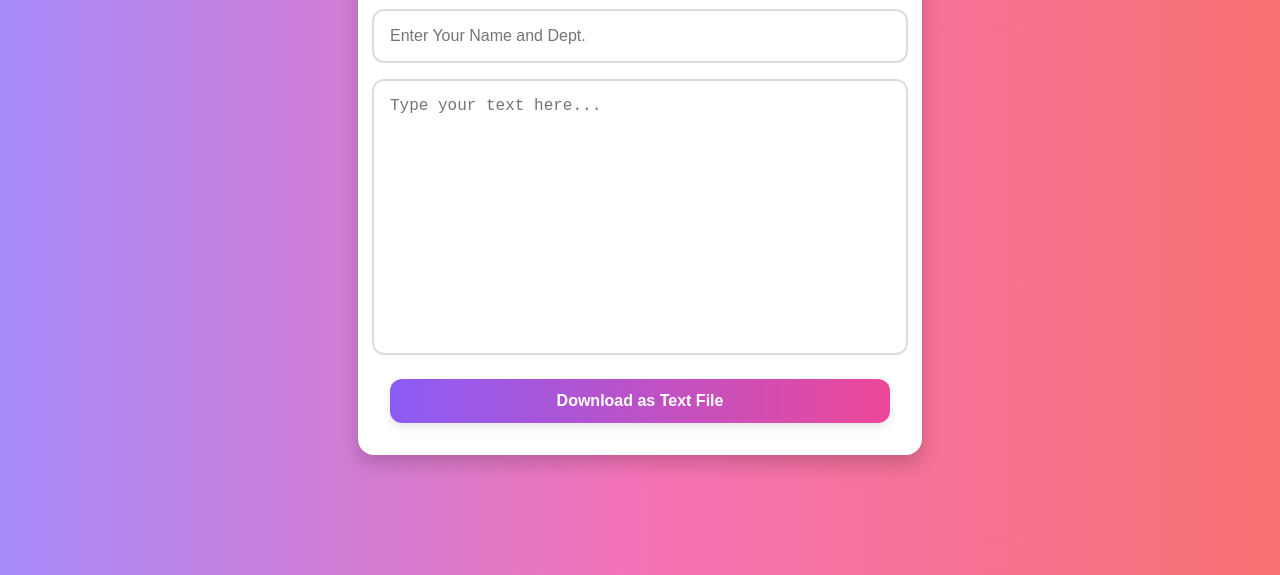
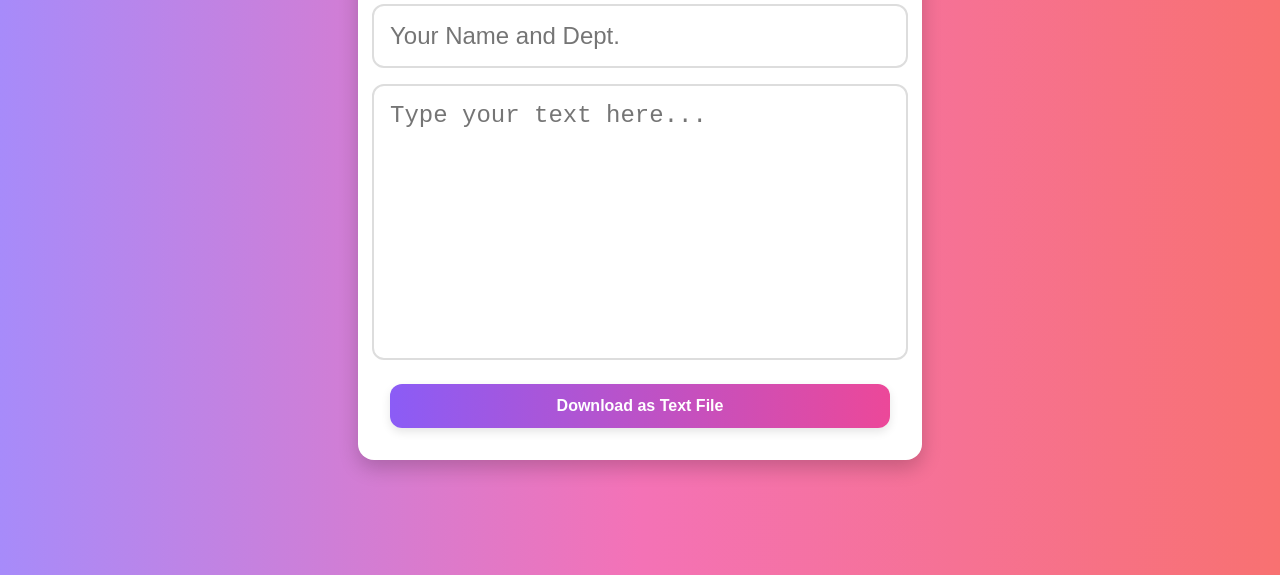
Before and after one commit to HumayunKamal/HtmlToTextFile, a plain HTML site: page index.html in a window 1280 px wide. Shown: the part 225-800 px from the top of the page. Drawn offline with Linux system fonts and the light colour scheme.

Commit message:
form field size increased and required added

```diff
--- a/index.html
+++ b/index.html
@@ -2,8 +2,8 @@
 <html lang="en">
 
 <head>
-    <meta charset="UTF-8">
-    <meta name="viewport" content="width=device-width, initial-scale=1.0">
+    <meta charset="UTF-8" />
+    <meta name="viewport" content="width=device-width, initial-scale=1.0" />
     <link rel="icon" href="./favicon.ico" ">
     <title>Text to File Converter</title>
     <style>
@@ -31,6 +31,14 @@
         max-width: 500px;
       }
 
+      .form_container {
+        display: flex;
+        flex-direction: column;
+        justify-content: center;
+        align-items: center;
+        width: 100%;
+      }
+
       h1 {
         text-align: center;
         color: #333;
@@ -39,6 +47,7 @@
 
       input,
       textarea {
+        font-size: 24px !important;
         width: 100%;
         padding: 1rem;
         border: 2px solid #ddd;
@@ -83,17 +92,20 @@
   <body>
     <div class=" container">
     <h1>Text to File Converter</h1>
-    <input id="fileName" type="text" placeholder="Enter Your Name and Dept." />
-    <textarea id="userText" placeholder="Type your text here..."></textarea>
-    <button onclick="downloadTxtFile()">Download as Text File</button>
+    <form onsubmit="downloadTxtFile(); return false;" class="form_container">
+        <input id="fileName" type="text" placeholder="Your Name and Dept." required />
+        <textarea id="userText" placeholder="Type your text here..." required></textarea>
+        <button type="submit">Download as Text File</button>
+    </form>
     </div>
 
     <script>
         function downloadTxtFile() {
             const text = document.getElementById("userText").value;
-            const fileName = document.getElementById("fileName").value || "myTextFile";
+            const fileName =
+                document.getElementById("fileName").value || "myTextFile";
             const element = document.createElement("a");
-            const file = new Blob([text], { type: 'text/plain' });
+            const file = new Blob([text], { type: "text/plain" });
             element.href = URL.createObjectURL(file);
             element.download = fileName + ".txt";
             document.body.appendChild(element);
```
Lines whose indentation alone changed are shown as unchanged.
